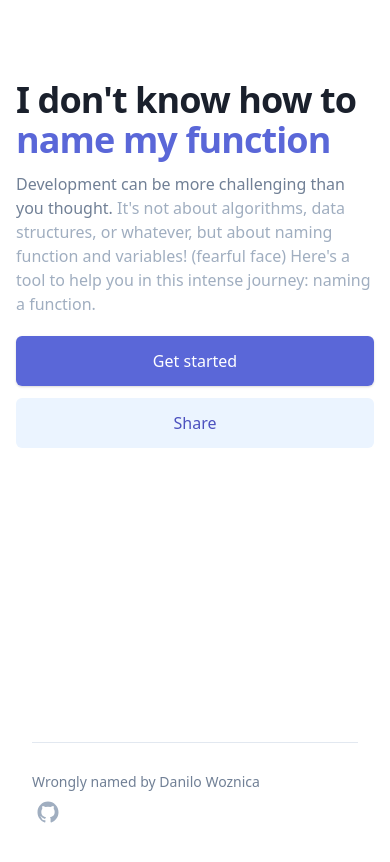
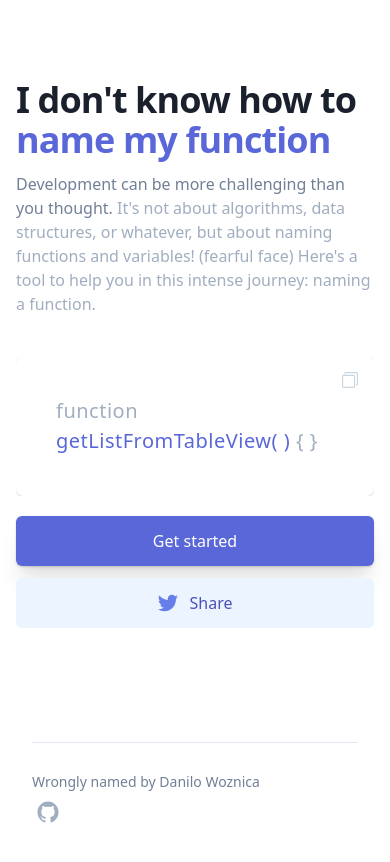
Before and after one commit to danilowoz/I-don-t-know-how-to-name-my-function, a Next.js app: page / in a window 390 px wide. Shown: the top 862 px of the page. Built offline with nearby package versions, Linux system fonts and the light colour scheme.

Commit message:
feat: improvements

```diff
--- a/package.json
+++ b/package.json
@@ -26,7 +26,8 @@
     "postcss-import": "^13.0.0",
     "postcss-preset-env": "^6.7.0",
     "react": "^16.13.1",
-    "react-dom": "^16.13.1"
+    "react-dom": "^16.13.1",
+    "react-ga": "^3.2.1"
   },
   "devDependencies": {
     "@commitlint/cli": "^11.0.0",
--- a/src/components/createName.ts
+++ b/src/components/createName.ts
@@ -25,7 +25,7 @@ const contentChange = (state: State): CompositionType => {
     verb,
     context: state.context,
     returnType,
-    preposition: 'from',
+    preposition: isFunctional ? 'from' : 'on',
   }
 
   if (returnType === TypeReturn.Boolean) {
@@ -61,7 +61,12 @@ const contentChange = (state: State): CompositionType => {
 }
 
 const setOrder = (composition: CompositionType, state: State): string[] => {
-  let order = [composition.verb, composition.returnType, composition.context]
+  let order = [
+    composition.verb,
+    composition.returnType,
+    composition.preposition,
+    composition.context,
+  ]
 
   // const isFunctional = state.type === TypeFunc.Functional
   // if (
--- /dev/null
+++ b/src/components/data.ts
@@ -0,0 +1,5 @@
+export default {
+  title: `I don't know how to name my function`,
+  description: `Development can be more challenging than you thought. It's not about algorithms, data structures, or whatever, but about naming functions and variables! Here's a tool to help you in this intense journey: naming a function.`,
+  domain: 'http://namingmyfunction.vercel.app/',
+}
--- a/src/components/syntax.tsx
+++ b/src/components/syntax.tsx
@@ -19,10 +19,7 @@ const SyntaxHighlight: React.FC<{ code: string; state: State }> = ({
   }, [])
 
   return (
-    <div
-      className="absolute font-sans overflow-hidden"
-      style={{ width: '70%', left: '15%', top: '45%' }}
-    >
+    <>
       <motion.div initial={{ opacity: 0 }} animate={{ opacity: 1 }}>
         <button
           id="copy-to-clipboard"
@@ -47,7 +44,7 @@ const SyntaxHighlight: React.FC<{ code: string; state: State }> = ({
         <div
           className={`${
             isNinjaMode ? 'bg-gray-900' : 'bg-white'
-          } transition duration-200 transition-all ease-in-out shadow sm:rounded-lg p-10 text-xl`}
+          } transition duration-200 transition-all ease-in-out shadow rounded-lg p-10 text-xl`}
         >
           <p className="font-light tracking-wide">
             <span className="text-gray-500">function</span>{' '}
@@ -88,7 +85,7 @@ const SyntaxHighlight: React.FC<{ code: string; state: State }> = ({
         className="absolute"
         style={{ width: 100, bottom: -10, right: -10 }}
       />
-    </div>
+    </>
   )
 }
 
--- a/src/pages/_app.tsx
+++ b/src/pages/_app.tsx
@@ -1,25 +1,24 @@
 import React from 'react'
 import '../../styles/index.css'
 import { NextSeo } from 'next-seo'
+import ReactGA from 'react-ga'
 
-const domain = 'http://namingmyfunction.vercel.app/'
+import data from 'components/data'
+
+ReactGA.initialize('G-5DPGX77TYQ')
 
 function MyApp({ Component, pageProps }: any) {
   return (
     <>
       <NextSeo
-        title="I don't know how to name my function"
-        description="It's not about algorithms, data structures, or whatever, but about naming function and variables! Here's a tool to help you in this intense journey: naming a function."
+        title={data.title}
+        description={data.description}
         openGraph={{
-          url: domain,
-          title: `I don't know how to name my function`,
-          description: 'Open Graph Description',
-          images: [
-            {
-              url: `${domain}/share.jpg`,
-            },
-          ],
-          site_name: 'SiteName',
+          url: data.domain,
+          title: data.title,
+          description: data.description,
+          images: [{ url: `${data.domain}/share.jpg` }],
+          site_name: data.title,
         }}
         twitter={{
           cardType: 'summary_large_image',
--- a/src/pages/index.tsx
+++ b/src/pages/index.tsx
@@ -12,6 +12,7 @@ import Form from 'components/Form'
 import SyntaxHighlight from 'components/syntax'
 import Footer from 'components/footer'
 import createName from 'components/createName'
+import data from 'components/data'
 
 const IndexPage: React.FC = () => {
   const [state, setState] = useState<State>({
@@ -19,7 +20,7 @@ const IndexPage: React.FC = () => {
     functionalVerb: TypeFunctionVerb.Get,
     sideEffectVerb: TypeSideEffectVerb.Detach,
     functionReturnType: TypeReturn['List'],
-    context: 'Function name',
+    context: 'Table view',
     ninjaMode: false,
     reactHook: false,
   })
@@ -52,10 +53,14 @@ const IndexPage: React.FC = () => {
                     Development can be more challenging than you thought.
                   </span>{' '}
                   It&apos;s not about algorithms, data structures, or whatever,
-                  but about naming function and variables! (fearful face)
+                  but about naming functions and variables! (fearful face)
                   Here&apos;s a tool to help you in this intense journey: naming
                   a function.
                 </p>
+
+                <div className="lg:hidden block relative font-sans overflow-hidden mt-10">
+                  <SyntaxHighlight state={state} code={createName(state)} />
+                </div>
 
                 <AnimatePresence>
                   {started && (
@@ -74,15 +79,33 @@ const IndexPage: React.FC = () => {
                     <div className="rounded-md shadow">
                       <button
                         onClick={() => setStarted(true)}
-                        className="w-full flex items-center justify-center px-8 py-3 border border-transparent text-base leading-6 font-medium rounded-md text-white bg-indigo-600 hover:bg-indigo-500 focus:outline-none focus:border-indigo-700 focus:shadow-outline-indigo transition duration-150 ease-in-out md:py-4 md:text-lg md:px-10"
+                        className="shadow-xl w-full flex items-center justify-center px-8 py-3 border border-transparent text-base leading-6 font-medium rounded-md text-white bg-indigo-600 hover:bg-indigo-500 focus:outline-none focus:border-indigo-700 focus:shadow-outline-indigo transition duration-150 ease-in-out md:py-4 md:text-lg md:px-10"
                       >
                         Get started
                       </button>
                     </div>
                     <div className="mt-3 sm:mt-0 sm:ml-3">
-                      <button className="w-full flex items-center justify-center px-8 py-3 border border-transparent text-base leading-6 font-medium rounded-md text-indigo-700 bg-indigo-100 hover:text-indigo-600 hover:bg-indigo-50 focus:outline-none focus:shadow-outline-indigo focus:border-indigo-300 transition duration-150 ease-in-out md:py-4 md:text-lg md:px-10">
+                      <a
+                        target="_blank"
+                        rel="noreferrer"
+                        href={`https://twitter.com/intent/tweet?text=${data.description}%20%0A%0Ah${data.domain}`}
+                        className="w-full flex items-center justify-center px-8 py-3 border border-transparent text-base leading-6 font-medium rounded-md text-indigo-700 bg-indigo-100 hover:text-indigo-600 hover:bg-indigo-50 focus:outline-none focus:shadow-outline-indigo focus:border-indigo-300 transition duration-150 ease-in-out md:py-4 md:text-lg md:px-10"
+                      >
+                        <span
+                          className="text-indigo-500 mr-3"
+                          style={{ width: 20 }}
+                        >
+                          <svg
+                            xmlns="http://www.w3.org/2000/svg"
+                            width="100%"
+                            viewBox="0 0 24 24"
+                            className="fill-current "
+                          >
+                            <path d="M24 4.557a9.83 9.83 0 01-2.828.775 4.932 4.932 0 002.165-2.724 9.864 9.864 0 01-3.127 1.195 4.916 4.916 0 00-3.594-1.555c-3.179 0-5.515 2.966-4.797 6.045A13.978 13.978 0 011.671 3.149a4.93 4.93 0 001.523 6.574 4.903 4.903 0 01-2.229-.616c-.054 2.281 1.581 4.415 3.949 4.89a4.935 4.935 0 01-2.224.084 4.928 4.928 0 004.6 3.419A9.9 9.9 0 010 19.54a13.94 13.94 0 007.548 2.212c9.142 0 14.307-7.721 13.995-14.646A10.025 10.025 0 0024 4.557z" />
+                          </svg>
+                        </span>
                         Share
-                      </button>
+                      </a>
                     </div>
                   </div>
                 )}
@@ -94,11 +117,16 @@ const IndexPage: React.FC = () => {
         </div>
 
         <div
-          className="lg:absolute lg:inset-y-0 lg:right-0 lg:w-1/2 bg-right bg-cover bg-fixed"
+          className="hidden lg:block absolute inset-y-0 right-0 w-1/2 bg-right bg-cover bg-fixed"
           style={{ backgroundImage: 'url(hero.jpg)' }}
         >
           {started && (
-            <SyntaxHighlight state={state} code={createName(state)} />
+            <div
+              className="absolute font-sans overflow-hidden"
+              style={{ width: '70%', left: '15%', top: '45%' }}
+            >
+              <SyntaxHighlight state={state} code={createName(state)} />
+            </div>
           )}
         </div>
       </div>
```
Also changed, not shown: public/share.jpg, vercel.json (added), 1 other file (tests, documents, lock files or other folders).
